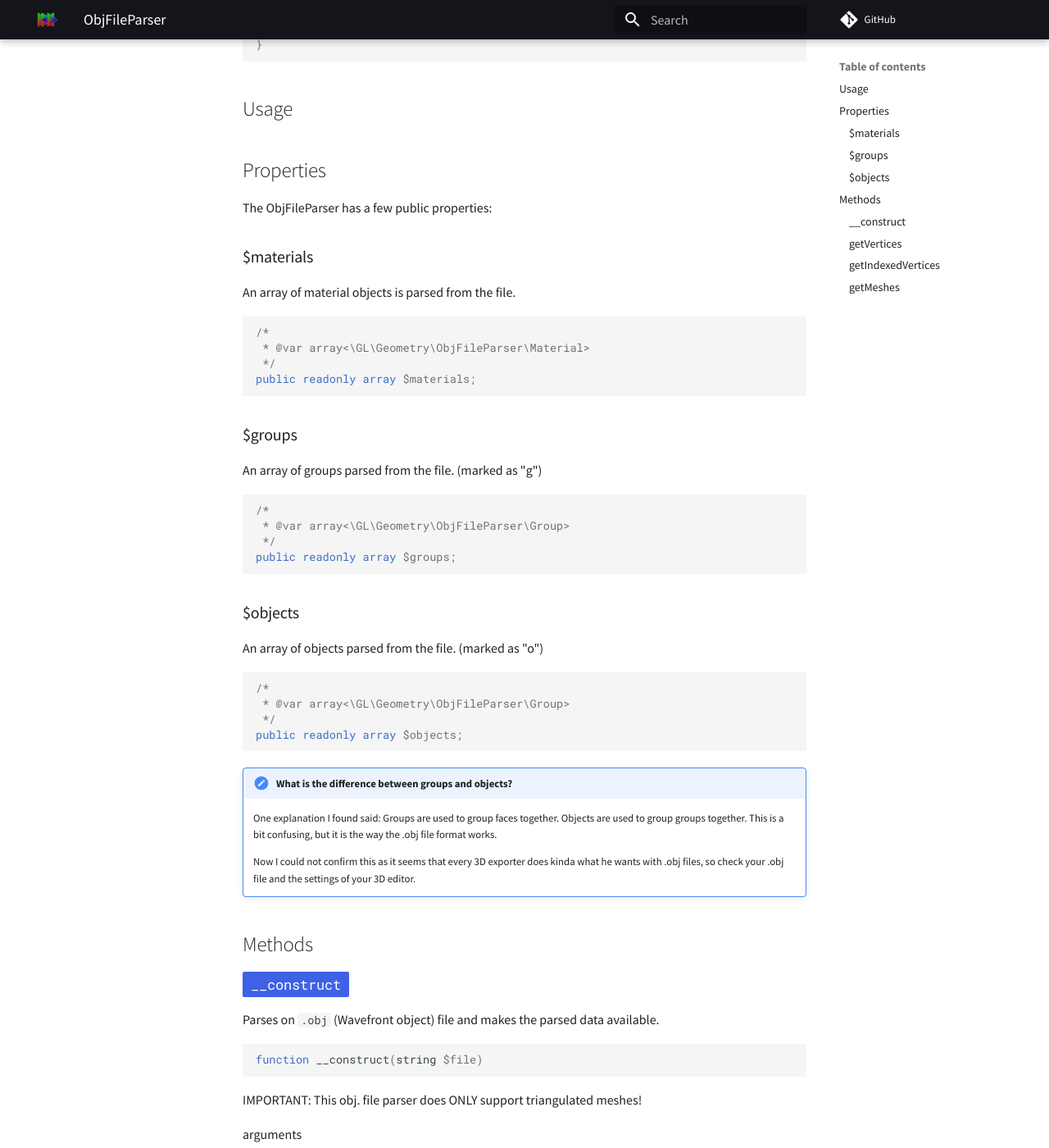
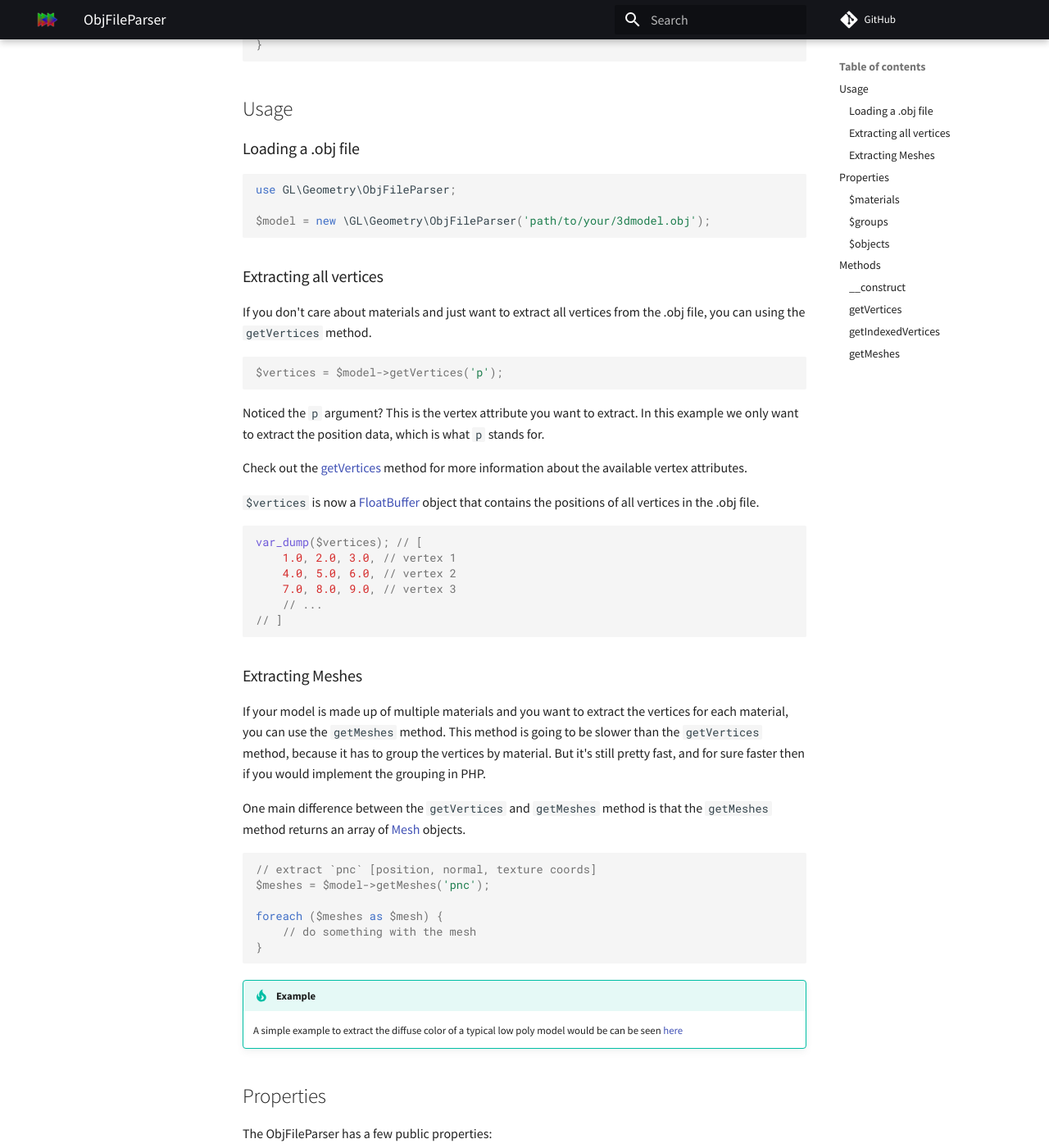
Before and after one commit to mario-deluna/php-glfw, an MkDocs documentation site: the page built from docs/API/Geometry/ObjFileParser.md, in a window 1280 px wide and 1400 px high, scrolled down 394 px. Shown: the whole window at 82% size. Built offline with MkDocs 1.6.1 and Material for MkDocs 9.7.7, drawn with Linux system fonts in a browser that asks for light colours; comment, search, counter and statistics services are not loaded.

Commit message:
Usage on ObjFIleParser

````diff
--- a/docs/API/Geometry/ObjFileParser.md
+++ b/docs/API/Geometry/ObjFileParser.md
@@ -15,6 +15,58 @@ namespace GL\Geometry
 
 ## Usage
 
+### Loading a .obj file
+
+```php
+use GL\Geometry\ObjFileParser;
+
+$model = new \GL\Geometry\ObjFileParser('path/to/your/3dmodel.obj');
+```
+
+### Extracting all vertices
+
+If you don't care about materials and just want to extract all vertices from the .obj file, you can using the `getVertices` method.
+
+```php
+$vertices = $model->getVertices('p');
+```
+
+Noticed the `p` argument? This is the vertex attribute you want to extract.
+In this example we only want to extract the position data, which is what `p` stands for.
+
+Check out the [getVertices](#getvertices) method for more information about the available vertex attributes.
+
+`$vertices` is now a [FloatBuffer](/API/Buffer/FloatBuffer.html) object that contains the positions of all vertices in the .obj file.
+
+```php
+var_dump($vertices); // [
+    1.0, 2.0, 3.0, // vertex 1
+    4.0, 5.0, 6.0, // vertex 2
+    7.0, 8.0, 9.0, // vertex 3
+    // ...
+// ]
+```
+
+### Extracting Meshes
+
+If your model is made up of multiple materials and you want to extract the vertices for each material, you can use the `getMeshes` method.
+This method is going to be slower than the `getVertices` method, because it has to group the vertices by material. But it's still pretty fast,
+and for sure faster then if you would implement the grouping in PHP.
+
+One main difference between the `getVertices` and `getMeshes` method is that the `getMeshes` method returns an array of [Mesh](/API/Geometry/Mesh.html) objects.
+
+```php
+// extract `pnc` [position, normal, texture coords]
+$meshes = $model->getMeshes('pnc');
+
+foreach ($meshes as $mesh) {
+    // do something with the mesh
+}
+```
+
+!!! tip "Example"
+
+    A simple example to extract the diffuse color of a typical low poly model would be can be seen [here](https://github.com/mario-deluna/php-glfw/blob/master/examples/05_objloading.php#L60)
 
 ## Properties
 
--- a/mkdocs.yml
+++ b/mkdocs.yml
@@ -13,7 +13,7 @@ nav:
     - Creating a Window: getting-started/window-creation.md
     - Drawing a Triangle: getting-started/drawing_a_triangle.md
   - 'user-guide/index.md'
-  - API: 'API/'
+  - Classes / Functions & API : 'API/'
 plugins:
   - search
   - include_dir_to_nav
````
Also changed, not shown: 1 other file.
